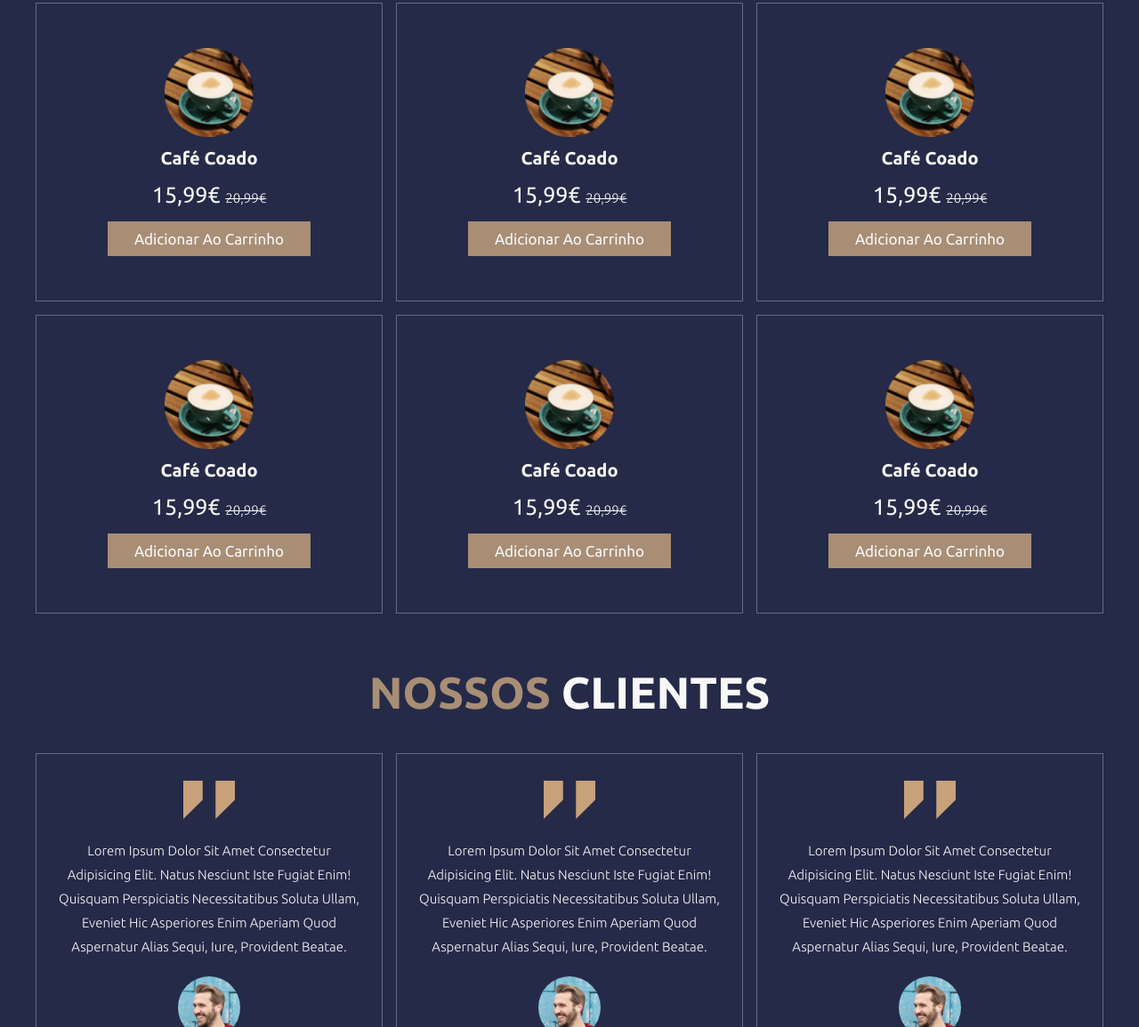
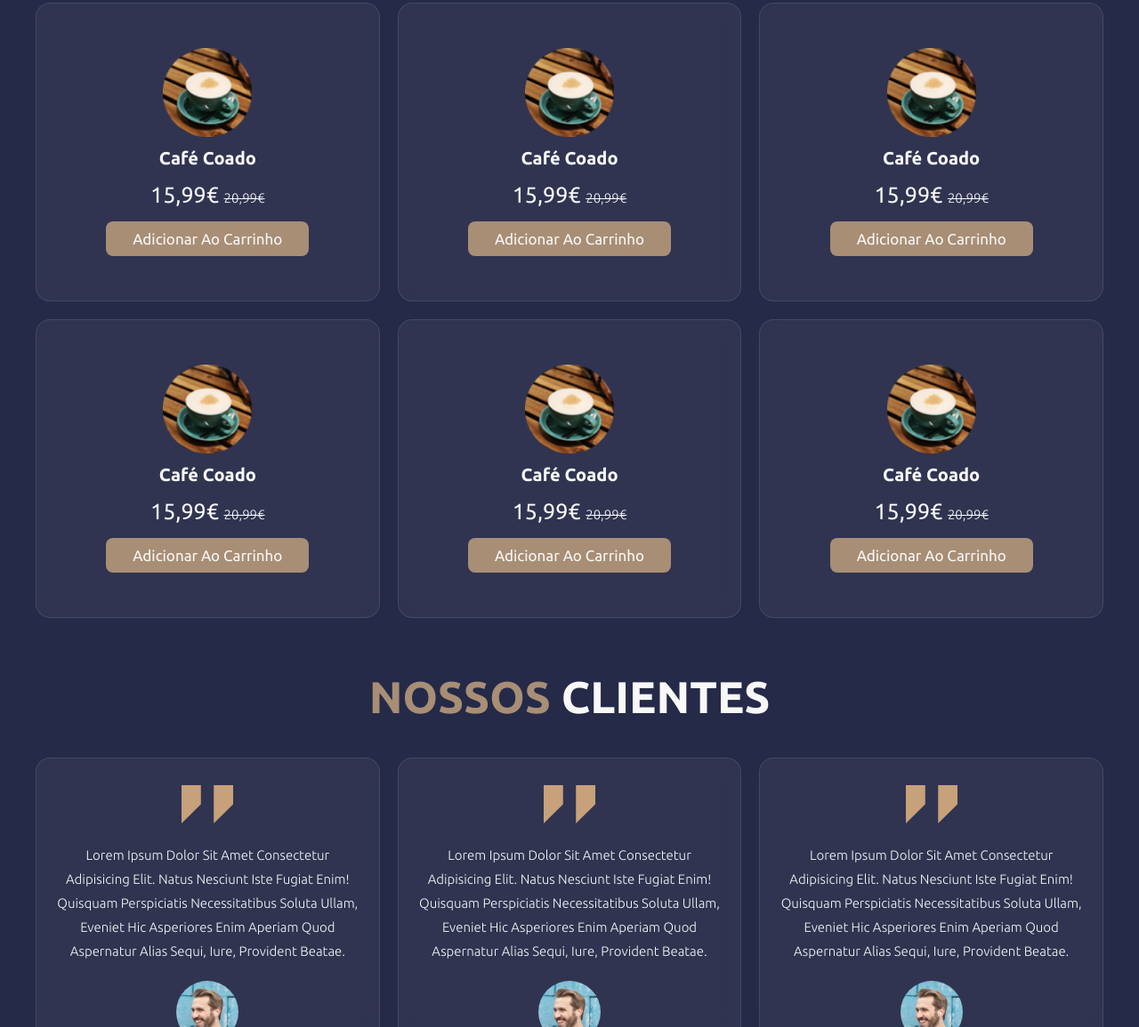
Before and after one commit to Pelinho03/coffee_page, a plain HTML site: page index.html in a window 1280 px wide. Shown: the part 1645-2800 px from the top of the page at 89% size. Drawn offline with Linux system fonts and the light colour scheme.

Commit message:
update styles

```diff
--- a/style.css
+++ b/style.css
@@ -3,6 +3,7 @@
     --black: #13131a;
     --bg: #252a48;
     --border: 0.1rem solid rgba(255, 255, 255, 0.3);
+    --vidro-base: rgba(255, 255, 255, 0.1);
     font-size: 10px;
 }
 
@@ -15,6 +16,7 @@
     text-transform: capitalize;
     transition: 0.2s linear;
     font-family: "Ubuntu", sans-serif;
+    scroll-behavior: smooth;
 }
 
 section {
@@ -76,10 +78,12 @@ body {
     font-size: 1.7rem;
     cursor: pointer;
     display: inline-block;
+    border-radius: 8px;
 }
 
 .btn:hover {
-    letter-spacing: 0.1rem;
+    transform: translateY(-4px);
+    box-shadow: 0 5px 12px rgba(141, 138, 12, 0.4);
 }
 .home-container {
     background: url("./assets/home-img.png");
@@ -127,6 +131,11 @@ body {
     align-items: center;
     background-color: var(--black);
     gap: 1.5rem;
+    border-radius: 16px;
+}
+
+.about .row img {
+    border-radius: 16px;
 }
 
 .about .row .content {
@@ -147,14 +156,17 @@ body {
 .box-container {
     display: grid;
     grid-template-columns: repeat(auto-fit, minmax(30rem, 1fr));
-    gap: 1.5rem;
+    gap: 2rem;
 }
 
 .menu .box-container .box {
     text-align: center;
-    border: var(--border);
     padding: 5rem;
     cursor: pointer;
+    border: 1px solid var(--vidro-base);
+    border-radius: 16px;
+    backdrop-filter: blur(10px);
+    background: rgba(255, 255, 255, 0.05);
 }
 
 .menu .box-container .box img {
@@ -180,16 +192,18 @@ body {
 }
 
 .menu .box-container .box:hover {
-    background-color: #f8f8f8;
-}
-.menu .box-container .box:hover > * {
-    color: var(--black);
+    box-shadow: 0 10px 20px rgba(141, 138, 12, 0.4);
+    transform: translateY(-4px) scale(1.05);
 }
 
 .review .box-container .box {
     border: var(--border);
     text-align: center;
     padding: 3rem 2rem;
+    border: 1px solid var(--vidro-base);
+    border-radius: 16px;
+    backdrop-filter: blur(10px);
+    background: rgba(255, 255, 255, 0.05);
 }
 
 .review .box-container .box p {
```
